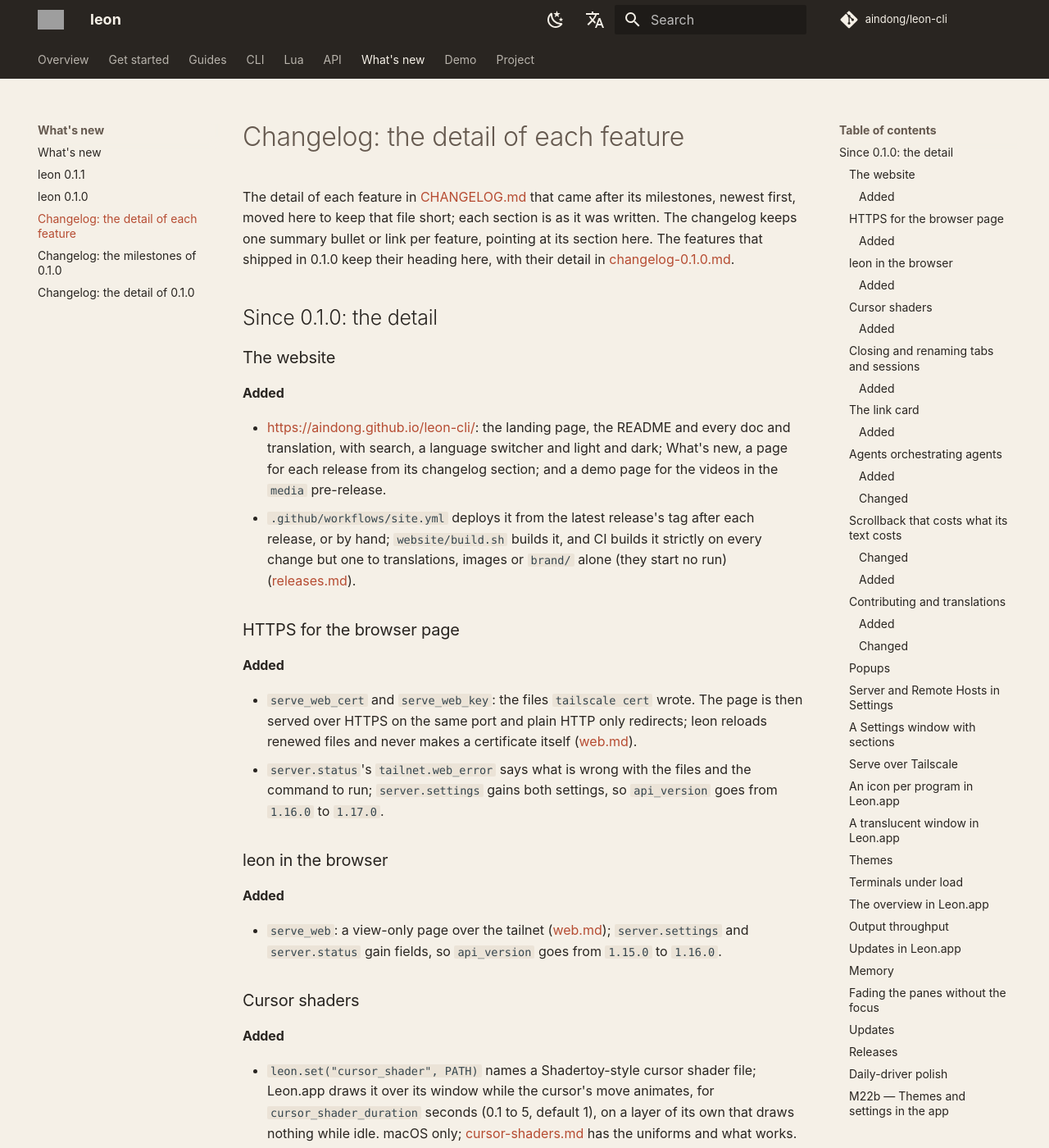
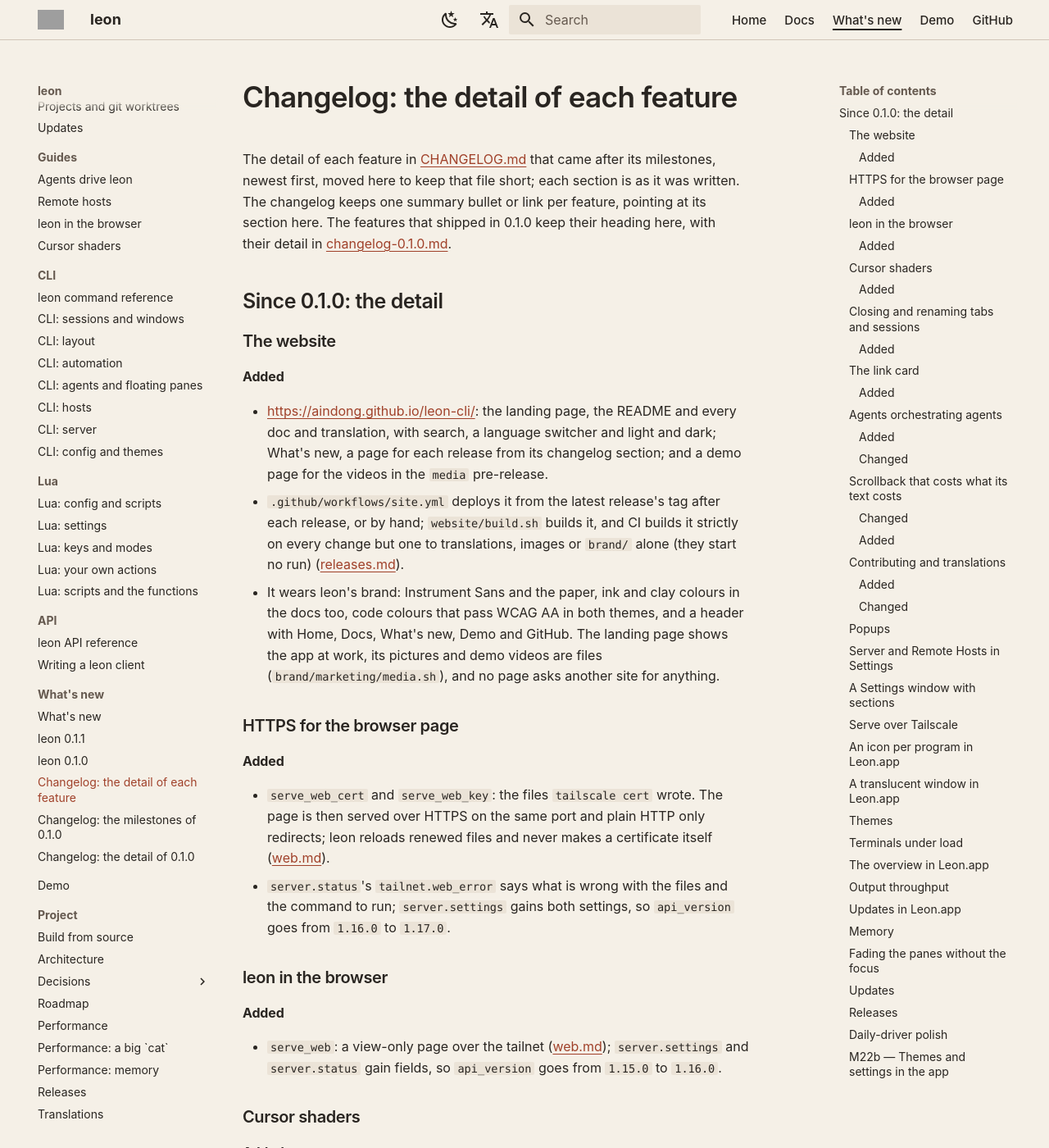
Before and after one commit to aindong/leon-cli, an MkDocs documentation site: the page built from docs/changelog-detail.md, in a window 1280 px wide and 1400 px high. Shown: the whole window at 82% size. Built offline with MkDocs 1.6.1 and Material for MkDocs 9.7.7, drawn with Linux system fonts in a browser that asks for light colours; some web fonts are replaced; comment, search, counter and statistics services are not loaded; grey boxes are pictures that could not be loaded.

Commit message:
Site: a design pass on the landing page and the docs theme
The landing page says what leon is in one line, shows the app at work (the docs' screenshots and
demo, made smaller by brand/marketing/media.sh) and leads to Install and the docs. Its pictures,
icon and font are files now: the HTML went from 207 KB to 18 KB.

The docs load Instrument Sans (Material's own --md-text-font hook; the old variable never reached
the body), take the landing page's paper header, and get code colours that pass WCAG AA in both
themes. The header links Home, Docs, What's new, Demo and GitHub in place of Material's repo widget,
which asked api.github.com on every page; the head's language links, which made Material ask for six
missing sitemap.xml files, are gone. The language menu no longer runs past a phone's edge, every
control shows focus, and the Demo page plays videos with controls instead of autoplaying GIFs.

```diff
--- a/website/leon.css
+++ b/website/leon.css
@@ -1,5 +1,6 @@
-/* leon's brand on the docs: brand/marketing/index.html's colours and Instrument Sans (brand/fonts,
-   SIL Open Font License beside it), Menlo for code, light and dark. */
+/* leon's brand on the docs: the landing page's colours (brand/marketing/index.html) and Instrument
+   Sans (brand/fonts, SIL Open Font License beside it), light and dark. Every text colour here passes
+   WCAG AA on the background it sits on; the code colours too, on the code background. */
 @font-face {
   font-family: Instrument;
   src: url("fonts/instrument-sans-latin.woff2") format("woff2");
@@ -7,47 +8,236 @@
   font-display: swap;
 }
 
+/* Material builds --md-text-font-family from --md-text-font on body: this is its own hook */
 :root {
-  --md-text-font-family: Instrument, system-ui, sans-serif;
-  --md-code-font-family: Menlo, ui-monospace, monospace;
+  --md-text-font: "Instrument";
 }
 
 [data-md-color-scheme="default"] {
+  --leon-line: #D1C5B8;
   --md-default-bg-color: #F5F0E7;
   --md-default-fg-color: #292521;
   --md-default-fg-color--light: #65594F;
-  --md-primary-fg-color: #292521;
-  --md-primary-fg-color--light: #463B33;
-  --md-primary-fg-color--dark: #1F1C19;
-  --md-primary-bg-color: #F5F0E7;
-  --md-accent-fg-color: #B64C32;
-  --md-typeset-a-color: #B64C32;
+  --md-default-fg-color--lighter: #A0938680;
+  --md-default-fg-color--lightest: #D1C5B880;
+  --md-primary-fg-color: #F5F0E7;
+  --md-primary-fg-color--light: #EBE3D7;
+  --md-primary-fg-color--dark: #EBE3D7;
+  --md-primary-bg-color: #292521;
+  --md-primary-bg-color--light: #65594F;
+  --md-accent-fg-color: #A0412A;
+  --md-accent-fg-color--transparent: #B64C321A;
+  --md-typeset-a-color: #A0412A;
+  --md-footer-bg-color: #EBE3D7;
+  --md-footer-bg-color--dark: #EBE3D7;
+  --md-footer-fg-color: #292521;
+  --md-footer-fg-color--light: #65594F;
+  --md-footer-fg-color--lighter: #65594F;
   --md-code-bg-color: #EBE3D7;
-  --md-footer-bg-color: #292521;
-  --md-footer-bg-color--dark: #1F1C19;
+  --md-code-fg-color: #292521;
+  --md-code-hl-color: #E8C77D;
+  --md-code-hl-color--light: #E8C77D66;
+  --md-code-hl-keyword-color: #9A3B22;
+  --md-code-hl-string-color: #4F6B2F;
+  --md-code-hl-number-color: #8A4B0F;
+  --md-code-hl-function-color: #5E4A8C;
+  --md-code-hl-constant-color: #8C3A5A;
+  --md-code-hl-special-color: #8C3A5A;
+  --md-code-hl-comment-color: #65594F;
+  --md-code-hl-name-color: #292521;
+  --md-code-hl-operator-color: #5A4E45;
+  --md-code-hl-punctuation-color: #5A4E45;
+  --md-code-hl-generic-color: #7A4A33;
+  --md-code-hl-variable-color: #6B4A12;
 }
 
 [data-md-color-scheme="slate"] {
+  --leon-line: #5A5047;
+  --md-hue: 30;
   --md-default-bg-color: #292521;
+  --md-default-bg-color--light: #292521B3;
   --md-default-fg-color: #F5F0E7;
   --md-default-fg-color--light: #D8CEC2;
-  --md-primary-fg-color: #1F1C19;
+  --md-default-fg-color--lighter: #A0938699;
+  --md-default-fg-color--lightest: #5A504780;
+  --md-primary-fg-color: #292521;
   --md-primary-fg-color--light: #352E28;
   --md-primary-fg-color--dark: #1F1C19;
   --md-primary-bg-color: #F5F0E7;
+  --md-primary-bg-color--light: #D8CEC2;
   --md-accent-fg-color: #E6AA91;
+  --md-accent-fg-color--transparent: #E6AA911A;
   --md-typeset-a-color: #E6AA91;
-  --md-code-bg-color: #352E28;
   --md-footer-bg-color: #1F1C19;
   --md-footer-bg-color--dark: #1F1C19;
+  --md-footer-fg-color: #F5F0E7;
+  --md-footer-fg-color--light: #D8CEC2;
+  --md-footer-fg-color--lighter: #D8CEC2;
+  --md-code-bg-color: #352E28;
+  --md-code-fg-color: #F5F0E7;
+  --md-code-hl-color: #E8C77D;
+  --md-code-hl-color--light: #E8C77D33;
+  --md-code-hl-keyword-color: #F0A27E;
+  --md-code-hl-string-color: #B8C6AC;
+  --md-code-hl-number-color: #E8C77D;
+  --md-code-hl-function-color: #C9B6F2;
+  --md-code-hl-constant-color: #F3A7B4;
+  --md-code-hl-special-color: #F3A7B4;
+  --md-code-hl-comment-color: #B5A99B;
+  --md-code-hl-name-color: #F5F0E7;
+  --md-code-hl-operator-color: #D8CEC2;
+  --md-code-hl-punctuation-color: #D8CEC2;
+  --md-code-hl-generic-color: #E6AA91;
+  --md-code-hl-variable-color: #E8C77D;
 }
 
-body {
-  font-family: var(--md-text-font-family);
+/* the header: paper like the landing page's, with a rule under it */
+.md-header,
+.md-header--shadow {
+  box-shadow: 0 1px 0 var(--leon-line);
 }
 
-.md-typeset code,
-.md-typeset kbd,
-.md-typeset pre {
-  font-family: var(--md-code-font-family);
+.md-header__title {
+  font-weight: 600;
 }
+
+.md-search__form,
+.md-search__form:hover {
+  background-color: var(--md-code-bg-color);
+}
+
+/* the site's own links where Material's repo widget was (overrides/partials/source.html) */
+.md-header__source {
+  width: auto;
+  max-width: none;
+}
+
+.leon-links {
+  display: flex;
+  gap: 0.1rem;
+  font-size: 0.75rem;
+  font-weight: 500;
+  white-space: nowrap;
+}
+
+.leon-links a {
+  padding: 0.4rem 0.5rem;
+  border-radius: 0.3rem;
+}
+
+.leon-links a:hover {
+  background-color: var(--md-code-bg-color);
+}
+
+.leon-links .leon-links__here {
+  text-decoration: underline;
+  text-decoration-thickness: 2px;
+  text-underline-offset: 0.35em;
+}
+
+/* in the drawer on a phone: one link per line, as tall as a finger */
+.md-nav__source .leon-links {
+  flex-wrap: wrap;
+  padding: 0.4rem 0.2rem;
+  background-color: var(--md-code-bg-color);
+  color: var(--md-default-fg-color);
+}
+
+.md-nav__source .leon-links a {
+  padding: 0.6rem;
+}
+
+/* the language menu opens leftward from its button, so it never runs past a phone's edge */
+.md-select__inner,
+.md-select:focus-within .md-select__inner,
+.md-select:hover .md-select__inner {
+  left: auto;
+  right: 0;
+}
+
+.md-select__inner {
+  transform: translate3d(0, 0.3rem, 0);
+}
+
+.md-select:focus-within .md-select__inner,
+.md-select:hover .md-select__inner {
+  transform: translate3d(0, 0, 0);
+}
+
+.md-select__inner::after {
+  left: auto;
+  right: 0.8rem;
+}
+
+/* focus you can see, on every control */
+.md-header :focus-visible,
+.md-sidebar :focus-visible,
+.md-footer :focus-visible,
+.md-typeset :focus-visible,
+.md-select__link:focus,
+.md-option.focus-visible + label,
+.md-option:focus-visible + label {
+  outline: 2px solid var(--md-accent-fg-color);
+  outline-offset: 2px;
+  border-radius: 0.1rem;
+}
+
+.md-search__input:focus-visible {
+  outline: 2px solid var(--md-accent-fg-color);
+  outline-offset: -2px;
+}
+
+/* reading: headings in the brand's weight, prose at a readable measure, links that look like links */
+.md-typeset h1,
+.md-typeset h2,
+.md-typeset h3 {
+  color: var(--md-default-fg-color);
+  font-weight: 600;
+  letter-spacing: -0.02em;
+}
+
+.md-typeset h1 {
+  font-size: 2.2em;
+  line-height: 1.15;
+}
+
+.md-typeset :is(p, ul, ol, dl, blockquote) {
+  max-width: 38em;
+}
+
+.md-typeset a {
+  text-decoration: underline;
+  text-decoration-thickness: 1px;
+  text-underline-offset: 0.2em;
+}
+
+.md-typeset a.headerlink,
+.md-typeset .md-button {
+  text-decoration: none;
+}
+
+/* code: a visible edge in the dark theme, a copy button you can find */
+.md-typeset pre > code {
+  box-shadow: inset 0 0 0 1px var(--leon-line);
+  border-radius: 0.2rem;
+}
+
+.md-typeset .md-clipboard {
+  color: var(--md-default-fg-color--light);
+}
+
+/* pictures keep their space while they load; a release video without a size takes the usual shape */
+.md-typeset video:not([height]) {
+  aspect-ratio: 16 / 9;
+}
+
+.md-typeset video,
+.md-typeset img {
+  max-width: 100%;
+  height: auto;
+}
+
+::selection {
+  background-color: var(--md-accent-fg-color);
+  color: var(--md-default-bg-color);
+}
--- a/website/mkdocs.yml
+++ b/website/mkdocs.yml
@@ -51,7 +51,6 @@ theme:
         icon: material/weather-sunny
         name: Light
   features:
-    - navigation.tabs
     - navigation.sections
     - navigation.top
     - navigation.footer
@@ -110,7 +109,6 @@ markdown_extensions:
 nav:
   - Overview: overview.md
   - Get started:
-      - install.md
       - shortcuts.md
       - recipes.md
       - updates.md
@@ -144,6 +142,7 @@ nav:
       - changelog-0.1.0.md
   - Demo: demo.md
   - Project:
+      - Build from source: install.md
       - architecture.md
       - Decisions:
           - architecture/protocol-and-clients.md
--- /dev/null
+++ b/website/overrides/main.html
@@ -0,0 +1,6 @@
+{#- The brand font, fetched with the page instead of after its CSS, so the text doesn't move when it
+    arrives. -#}
+{% extends "base.html" %}
+{% block extrahead %}
+  <link rel="preload" href="{{ 'assets/fonts/instrument-sans-latin.woff2' | url }}" as="font" type="font/woff2" crossorigin>
+{% endblock %}
--- /dev/null
+++ b/website/overrides/partials/source.html
@@ -0,0 +1,17 @@
+{#- The site's own links where Material puts its repo widget, which would ask api.github.com for the
+    stars and the latest version: in the header on a wide screen, at the top of the drawer on a phone. -#}
+{% set url = page.url if page and page.url else "" %}
+{% if url.startswith("whats-new/") or url.startswith("changelog-") %}
+  {% set here = "new" %}
+{% elif url == "demo/" %}
+  {% set here = "demo" %}
+{% elif page and page.file %}
+  {% set here = "docs" %}
+{% endif %}
+<nav class="leon-links" aria-label="Site">
+  <a href="{{ config.extra.homepage | url }}">Home</a>
+  <a href="{{ 'overview/' | url }}"{% if here == "docs" %} class="leon-links__here"{% endif %}>Docs</a>
+  <a href="{{ 'whats-new/' | url }}"{% if here == "new" %} class="leon-links__here"{% endif %}>What's new</a>
+  <a href="{{ 'demo/' | url }}"{% if here == "demo" %} class="leon-links__here"{% endif %}>Demo</a>
+  <a href="{{ config.repo_url }}">GitHub</a>
+</nav>
```
Also changed, not shown: brand/marketing/copy.md (+22 -6 lines), website/hooks.py (+20 -5 lines), website/test_site.py (+69 -5 lines), brand/README.md, docs/changelog-detail.md, 10 other files.
